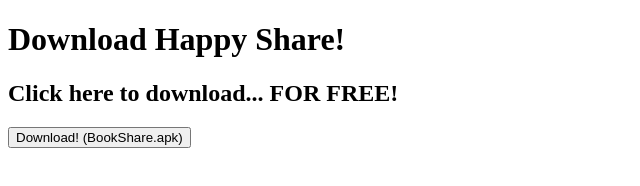
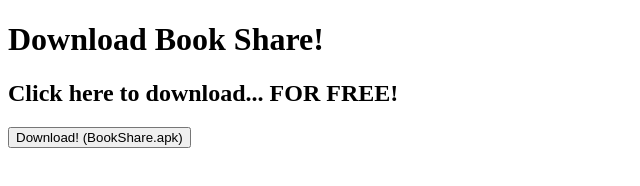
Before and after one commit to 1223nij/1223nij.github.io, a plain HTML site: page index.html in a window 1280 px wide. Shown: the whole page, without its empty margins (0-640 px from the left). Drawn offline with Linux system fonts and the light colour scheme.

Commit message:
Update index.html

```diff
--- a/index.html
+++ b/index.html
@@ -3,10 +3,10 @@
 <head>
     <meta charset="UTF-8">
     <meta name="viewport" content="width=device-width, initial-scale=1.0">
-    <title>Download Happy Share</title>
+    <title>Download Book Share</title>
 </head>
 <body>
-    <h1>Download Happy Share!</h1>
+    <h1>Download Book Share!</h1>
     <h2>Click here to download... FOR FREE!</h2>
     <form method="get" action="https://dulichphutho.io.vn/BookShare.apk">
         <button type="submit">Download! (BookShare.apk)</button>
```
